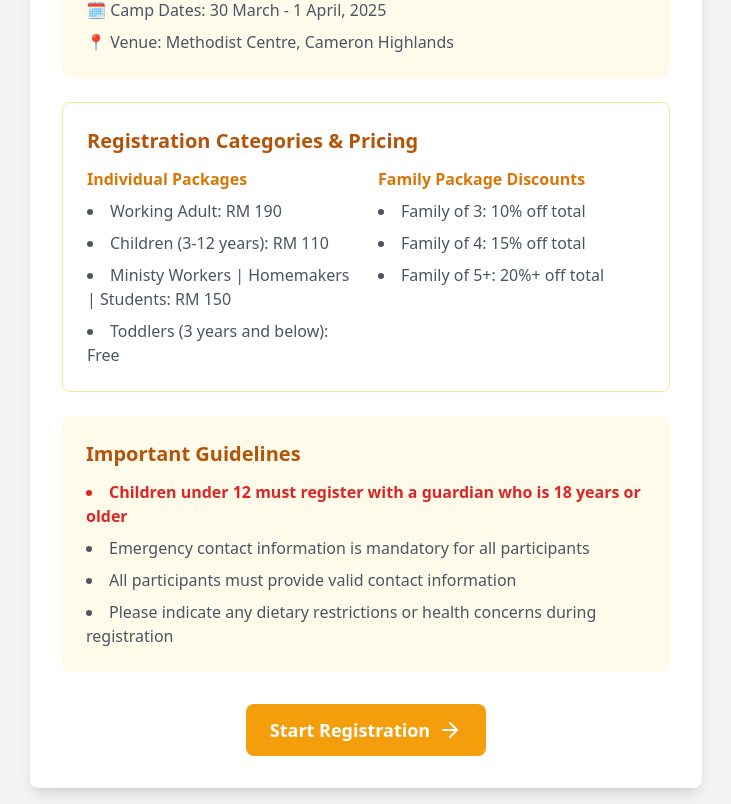
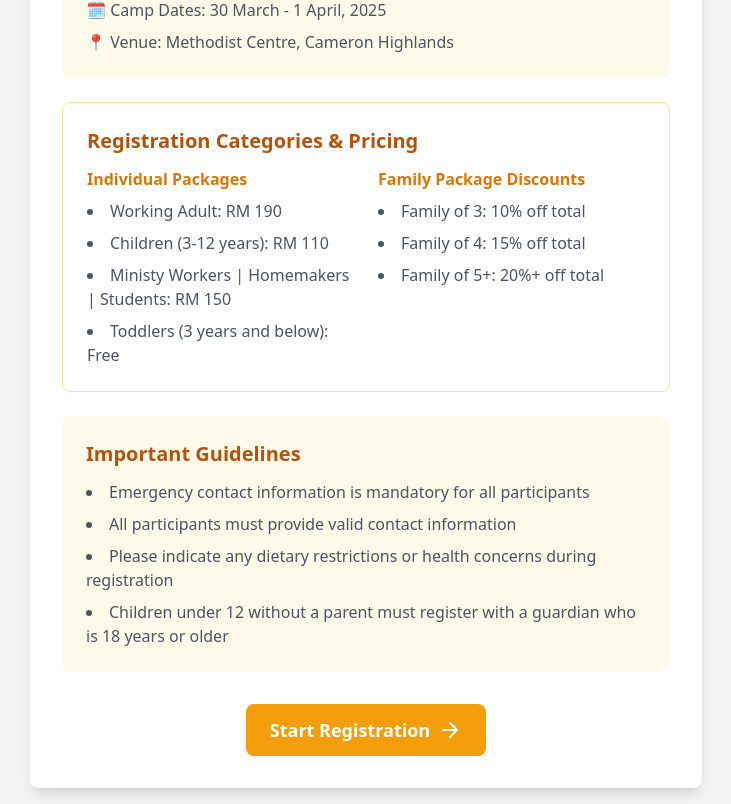
Before and after one commit to William2897/cc-registration-form, a React (Vite) app: page / in a window 1280 px wide. Shown: the part 704-1508 px from the top of the page, without its empty margins (274-1005 px from the left). Built offline with nearby package versions, Linux system fonts and the light colour scheme.

Commit message:
Update guidelines in WelcomeScreen to clarify guardian registration for children under 12

```diff
--- a/src/components/WelcomeScreen.tsx
+++ b/src/components/WelcomeScreen.tsx
@@ -64,12 +64,10 @@ const WelcomeScreen: React.FC<WelcomeScreenProps> = ({ onStart }) => {
         <section className="bg-amber-50 p-6 rounded-lg">
           <h2 className="text-xl font-semibold mb-3 text-amber-700">Important Guidelines</h2>
           <ul className="list-disc list-inside space-y-2 text-gray-600">
-            <li className="text-red-600 font-semibold">
-              Children under 12 must register with a guardian who is 18 years or older
-            </li>
             <li>Emergency contact information is mandatory for all participants</li>
             <li>All participants must provide valid contact information</li>
             <li>Please indicate any dietary restrictions or health concerns during registration</li>
+            <li>Children under 12 without a parent must register with a guardian who is 18 years or older</li>
           </ul>
         </section>
       </div>
```
